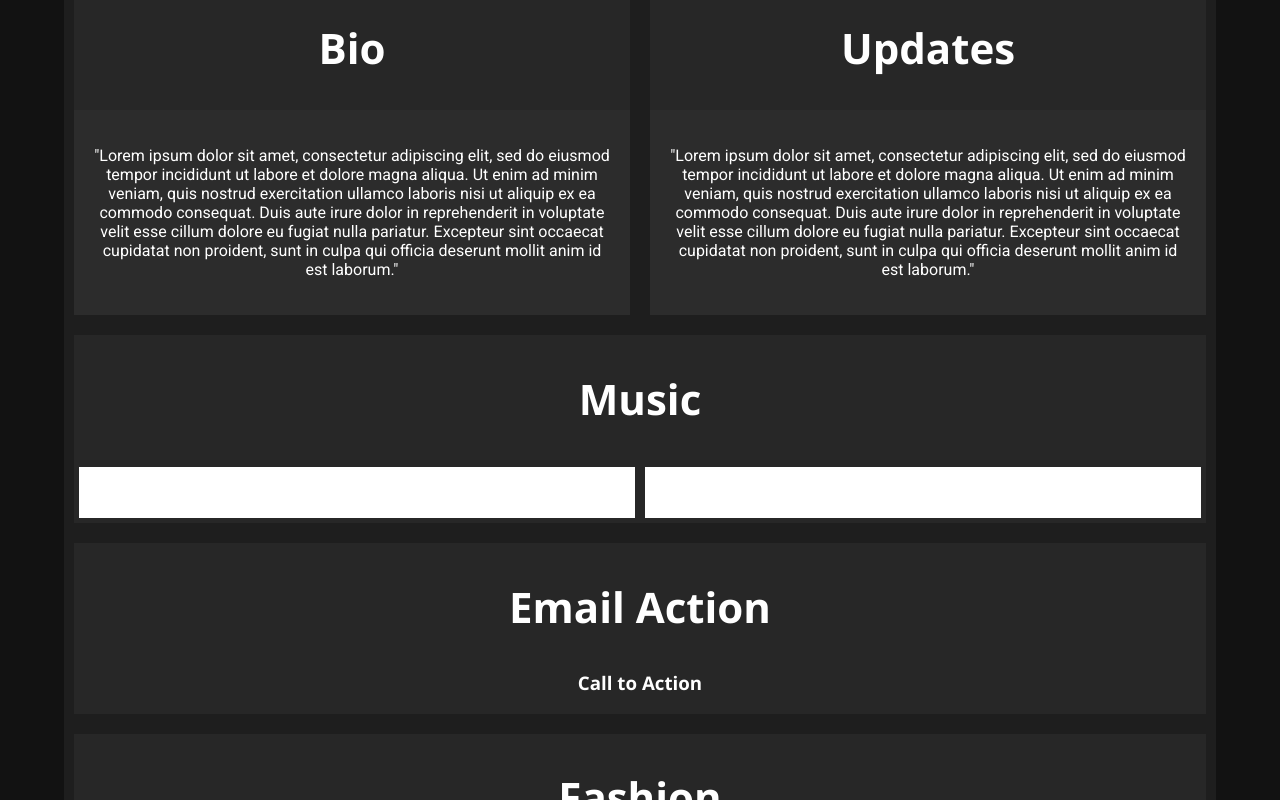
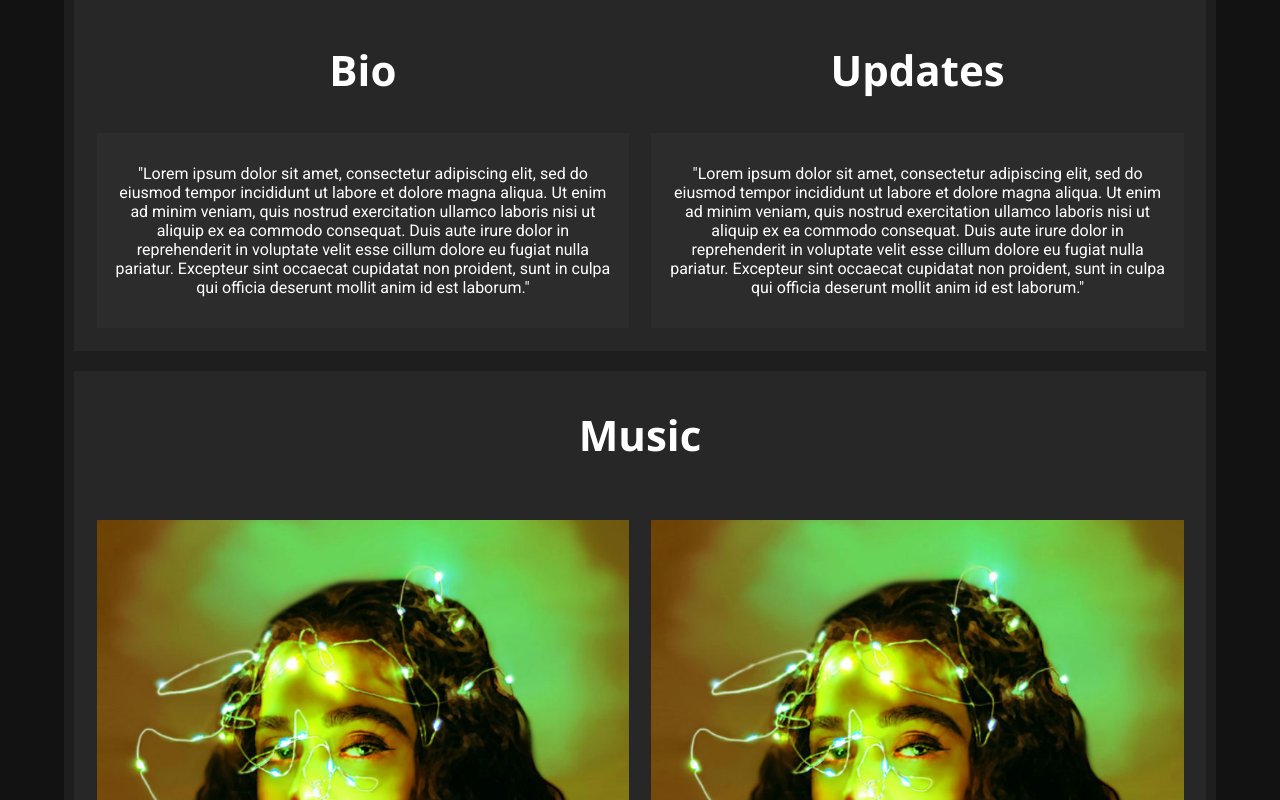
Before and after one commit to hdemos/ravs-music, a React (Create React App) app: page / in a window 1280 px wide. Shown: the part 220-1020 px from the top of the page. Built offline with nearby package versions, Linux system fonts and the light colour scheme.

Commit message:
add album n display correct

```diff
--- a/src/App.css
+++ b/src/App.css
@@ -133,16 +133,19 @@ body{
   flex-direction: row;
   align-items: center;
   justify-content: center;
+  /*padding-left: 2%;*/
+  /*padding-top: 2%;*/
+  /*padding-bottom: 2%;*/
 }
 .bio{
   background-color: var(--dp04);
-  margin: 10px;
+  /*margin-right: 2%;*/
   flex: 1 1 0px;
   color: white;
 }
 .updates{
   background-color: var(--dp04);
-  margin: 10px;
+  /*margin-right: 2%;*/
   flex: 1 1 0px;
   color: white;
 }
@@ -151,6 +154,7 @@ body{
   flex-direction: row;
   align-items: center;
   justify-content: center;
+
 }
 
 .box-single{
@@ -165,11 +169,29 @@ body{
   background-color: var(--dp06);
 }
 .text p{
-  padding: 10px;
+  padding: 5px;
 }
 
 .music-square{
-  flex: 1 1 0px;
+  flex-shrink: 1;
+  flex-grow: 1;
+  flex-basis: 0px;
   background-color: white;
-  margin: 5px;
+  min-width: 10rem;
 }
+
+.music-square > img{
+  max-width: 100%;
+  max-height: 100%;
+}
+
+
+.margin-parent{
+  padding-left: 2%;
+  padding-top: 2%;
+  padding-bottom: 2%;
+}
+
+.margin-child{
+  margin-right: 2%;
+}
--- a/src/components/Home.js
+++ b/src/components/Home.js
@@ -1,5 +1,6 @@
 import React from "react";
 import "../App.css";
+import tangled from "../utils/img/ravs-tangled-album.jpg";
 
 export default class Home extends React.Component {
     render() {
@@ -9,34 +10,37 @@ export default class Home extends React.Component {
                 <div>
                     <h1>Home Page</h1>
                 </div>
-                    <div className="container2">
-                        <div className="bio">
+                    <div className="container1">
+                        <div className="box-single">
+                            <div className="container2 margin-parent">
+                                <div className="bio margin-child">
                                     <h2>Bio</h2>
                                     <div className="text">
                                         <p>"Lorem ipsum dolor sit amet, consectetur adipiscing elit, sed do eiusmod tempor incididunt ut labore et dolore magna aliqua. Ut enim ad minim veniam, quis nostrud exercitation ullamco laboris nisi ut aliquip ex ea commodo consequat. Duis aute irure dolor in reprehenderit in voluptate velit esse cillum dolore eu fugiat nulla pariatur. Excepteur sint occaecat cupidatat non proident, sunt in culpa qui officia deserunt mollit anim id est laborum."</p>
                                     </div>
                                 </div>
-                        <div className="updates">
+                                <div className="updates margin-child">
                                     <h2>Updates</h2>
                                     <div className="text">
                                         <p>"Lorem ipsum dolor sit amet, consectetur adipiscing elit, sed do eiusmod tempor incididunt ut labore et dolore magna aliqua. Ut enim ad minim veniam, quis nostrud exercitation ullamco laboris nisi ut aliquip ex ea commodo consequat. Duis aute irure dolor in reprehenderit in voluptate velit esse cillum dolore eu fugiat nulla pariatur. Excepteur sint occaecat cupidatat non proident, sunt in culpa qui officia deserunt mollit anim id est laborum."</p>
                                     </div>
                                 </div>
                             </div>
-                    <div className="container1">
+                        </div>
+                    </div>
+
+                    <div className="container1 ">
                         <div className="box-single">
                             <h2>Music</h2>
-                            <div className="container2">
-                                <div className="music-square">
-                                    <p>album</p>
-                                    {/*img*/}
+                            <div className="container2 margin-parent">
+                                <div className="music-square margin-child">
+                                    <img className="music-img" src={tangled} label="Musician Ravs first album release: Tangled" alt="warm self portrait with a string of lights tangled in her hair "  />
                                     <div className="hover-btn">
                                     {/*    play btn*/}
                                     </div>
                                 </div>
-                                <div className="music-square">
-                                    <p>album</p>
-                                    {/*img*/}
+                                <div className="music-square margin-child"  >
+                                    <img className="music-img" src={tangled} label="Musician Ravs first album release: Tangled" alt="warm self portrait with a string of lights tangled in her hair "  />
                                     <div className="hover-btn">
                                     {/*    play btn*/}
                                     </div>
```
Also changed, not shown: src/utils/img/ravs-tangled-album.jpg (added). Lines whose indentation alone changed are shown as unchanged.
